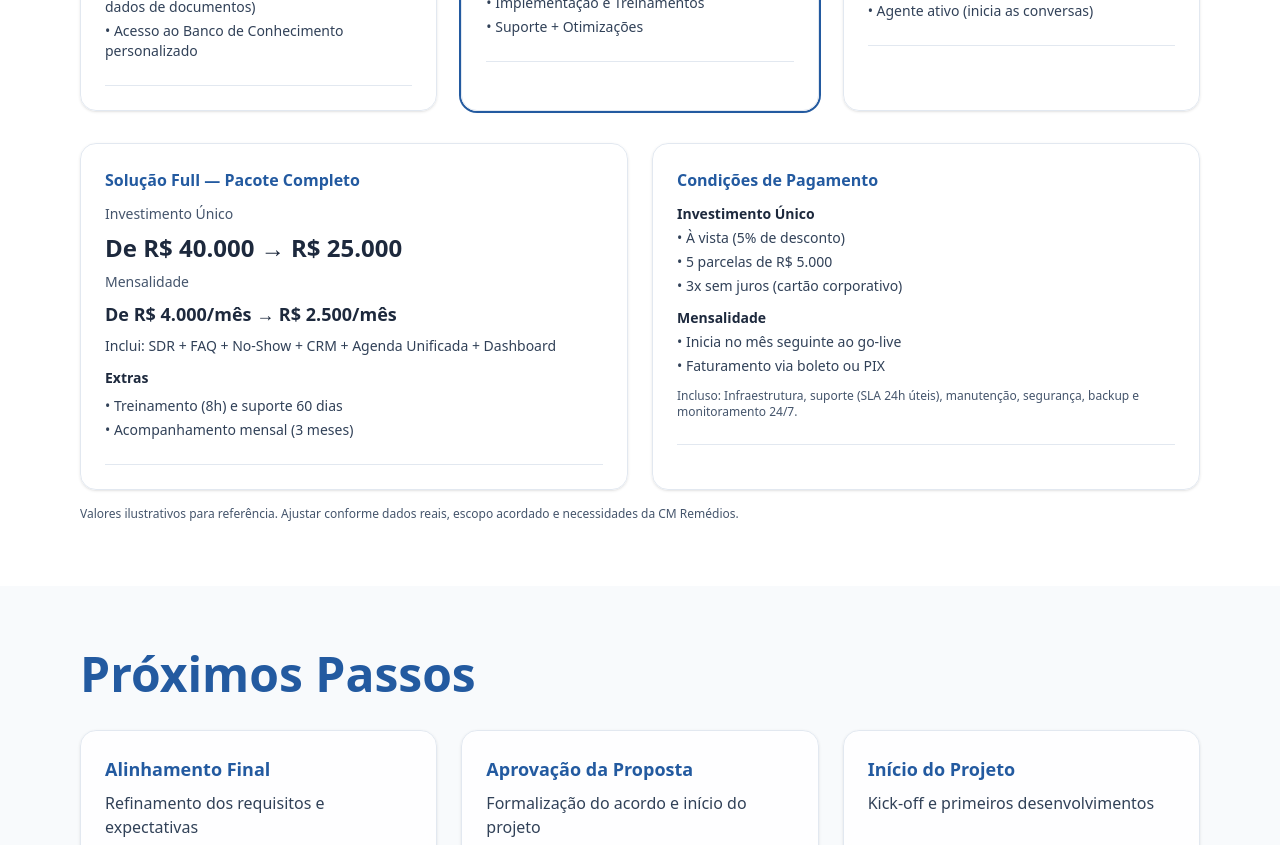
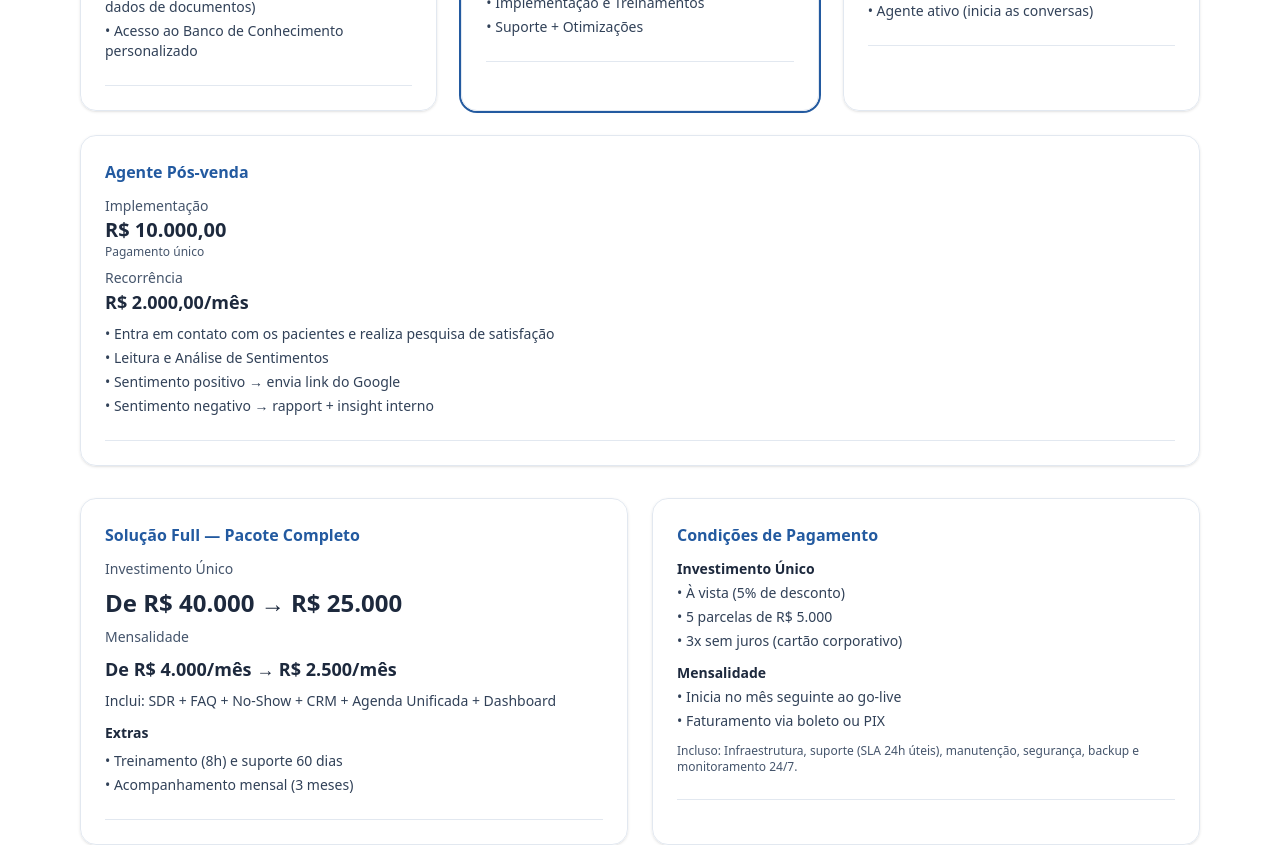
Before and after one commit to mateusolintof/proposta_cm.remedios, a Next.js app: page / in a window 1280 px wide. Shown: the part 7000-7845 px from the top of the page. Built offline with nearby package versions, Linux system fonts and the light colour scheme.

Commit message:
feat(investimento): adicionar card horizontal 'Agente Pós-venda' com valores e benefícios

```diff
--- a/src/app/page.tsx
+++ b/src/app/page.tsx
@@ -497,6 +497,31 @@ export default function Home() {
                   <li>• Desenvolvimento e Suporte</li>
                   <li>• Acesso ao Banco de Conhecimento</li>
                   <li>• Agente ativo (inicia as conversas)</li>
+                </ul>
+              </div>
+              <div className="mt-6 h-px bg-slate-200" />
+            </div>
+          </div>
+
+          {/* Card horizontal abaixo dos 3 cards */}
+          <div className="mt-6">
+            <div className="card flex flex-col">
+              <div className="text-prime font-bold">Agente Pós-venda</div>
+              <div className="mt-3 text-slate-800 space-y-2">
+                <div>
+                  <div className="text-slate-600 text-sm">Implementação</div>
+                  <div className="text-xl font-bold">R$ 10.000,00</div>
+                  <div className="text-slate-600 text-xs">Pagamento único</div>
+                </div>
+                <div>
+                  <div className="text-slate-600 text-sm">Recorrência</div>
+                  <div className="text-lg font-semibold">R$ 2.000,00/mês</div>
+                </div>
+                <ul className="mt-2 text-sm text-slate-700 space-y-1">
+                  <li>• Entra em contato com os pacientes e realiza pesquisa de satisfação</li>
+                  <li>• Leitura e Análise de Sentimentos</li>
+                  <li>• Sentimento positivo → envia link do Google</li>
+                  <li>• Sentimento negativo → rapport + insight interno</li>
                 </ul>
               </div>
               <div className="mt-6 h-px bg-slate-200" />
```
